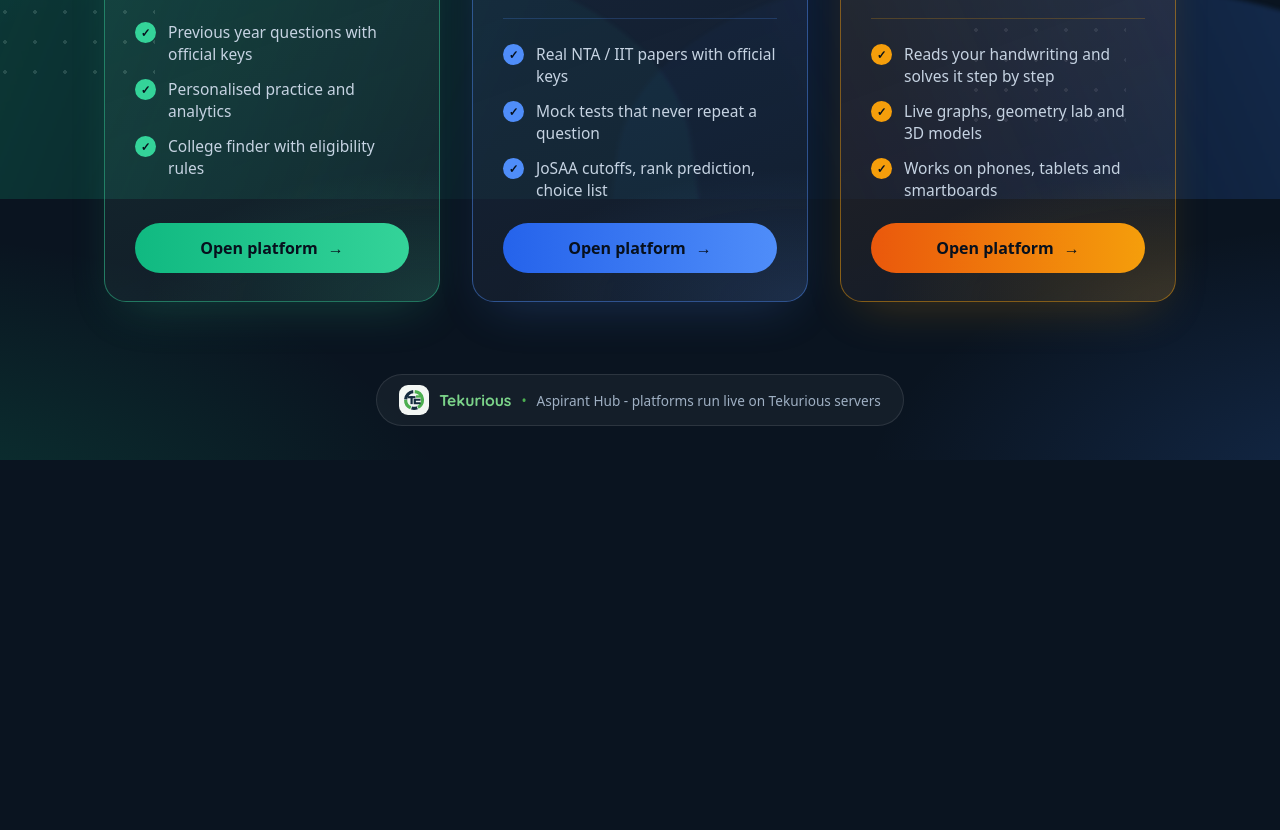
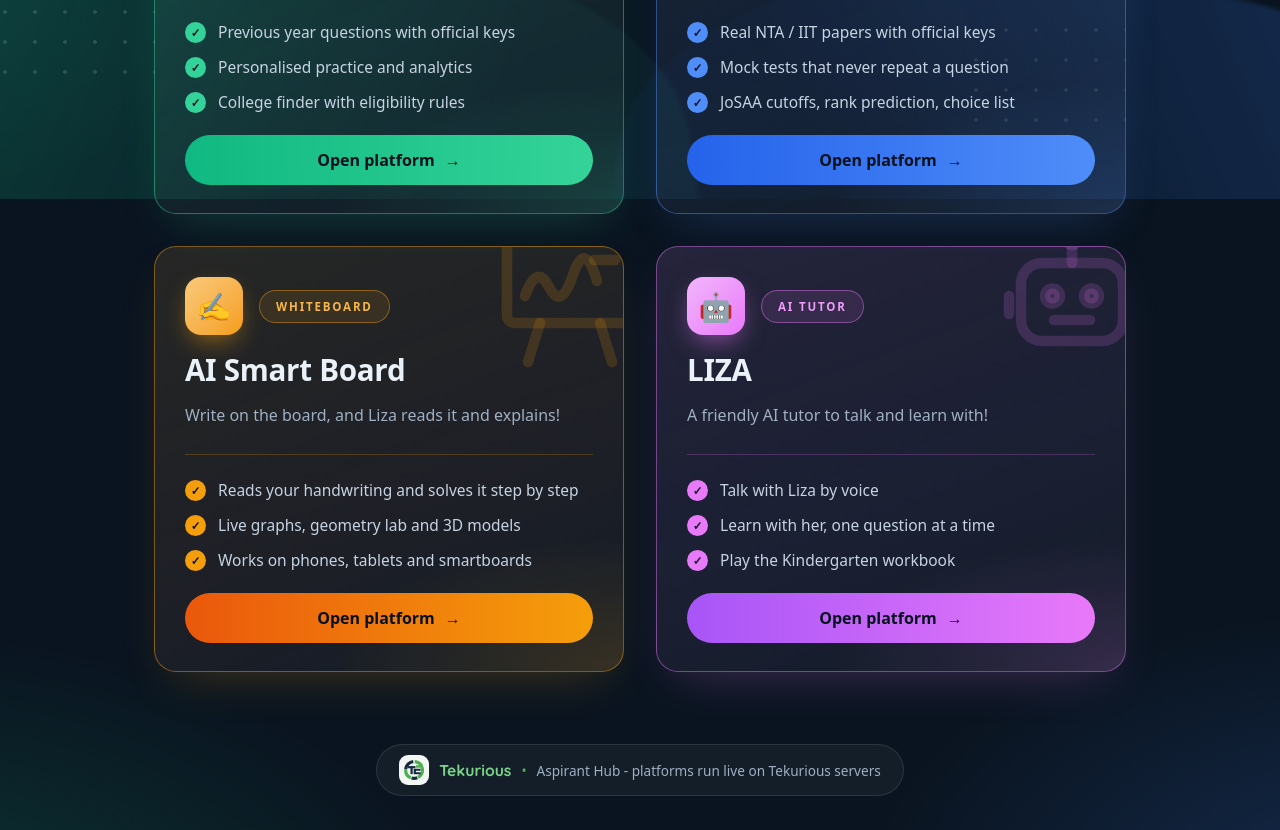
Before and after one commit to Dhruvd910/portal, a plain HTML site: page index.html in a window 1280 px wide. Shown: the part 601-1431 px from the top of the page. Before the commit the page ends 1061 px from the top, so only its background shows below. Drawn offline with Linux system fonts and the light colour scheme.

Commit message:
Add LIZA card; 2 x 2 layout; always load the latest card list

```diff
--- a/index.html
+++ b/index.html
@@ -132,9 +132,9 @@
   .grid {
     flex: 1;
     display: grid;
-    grid-template-columns: repeat(auto-fit, minmax(300px, 1fr));
+    grid-template-columns: repeat(auto-fit, minmax(320px, 1fr));
     gap: 32px;
-    max-width: 1120px;  /* room for three cards in one row */
+    max-width: 1020px;  /* two cards per row, so four cards make a 2 x 2 grid */
     width: 100%;
     margin: 44px auto;
     padding: 0 24px 20px;
@@ -318,7 +318,10 @@
       '</g><circle cx="50" cy="50" r="21" fill="none" stroke="currentColor" stroke-width="15"/></svg>',
     board: '<svg viewBox="0 0 100 100" fill="none" stroke="currentColor" stroke-width="7" stroke-linecap="round" stroke-linejoin="round">' +
       '<rect x="8" y="12" width="84" height="56" rx="5"/><path d="M30 68 L22 94 M70 68 L78 94 M50 4 v8"/>' +
-      '<path d="M20 50 q8 -22 16 -6 t16 -8 t16 4" /><path d="M66 26 h14"/></svg>'
+      '<path d="M20 50 q8 -22 16 -6 t16 -8 t16 4" /><path d="M66 26 h14"/></svg>',
+    bot: '<svg viewBox="0 0 100 100" fill="none" stroke="currentColor" stroke-width="7" stroke-linecap="round" stroke-linejoin="round">' +
+      '<rect x="16" y="28" width="68" height="52" rx="14"/><path d="M50 28 v-12 M8 50 v12 M92 50 v12 M38 66 h24"/>' +
+      '<circle cx="50" cy="12" r="4" fill="currentColor"/><circle cx="37" cy="50" r="5" fill="currentColor"/><circle cx="63" cy="50" r="5" fill="currentColor"/></svg>'
   };
 
   fetch("platforms.json", { cache: "no-cache" })  // always check for a newer card list (GitHub Pages lets browsers cache 10 min)
--- a/platforms.json
+++ b/platforms.json
@@ -52,6 +52,22 @@
       "accent": "#f59e0b",
       "accent2": "#ea580c",
       "url": "https://13-232-170-34.sslip.io/"
+    },
+    {
+      "id": "liza",
+      "name": "LIZA",
+      "emoji": "🤖",
+      "field": "AI Tutor",
+      "watermark": "bot",
+      "tagline": "A friendly AI tutor to talk and learn with!",
+      "bullets": [
+        "Talk with Liza by voice",
+        "Learn with her, one question at a time",
+        "Play the Kindergarten workbook"
+      ],
+      "accent": "#e879f9",
+      "accent2": "#a855f7",
+      "url": "https://3-108-162-179.sslip.io/"
     }
   ]
 }
```
